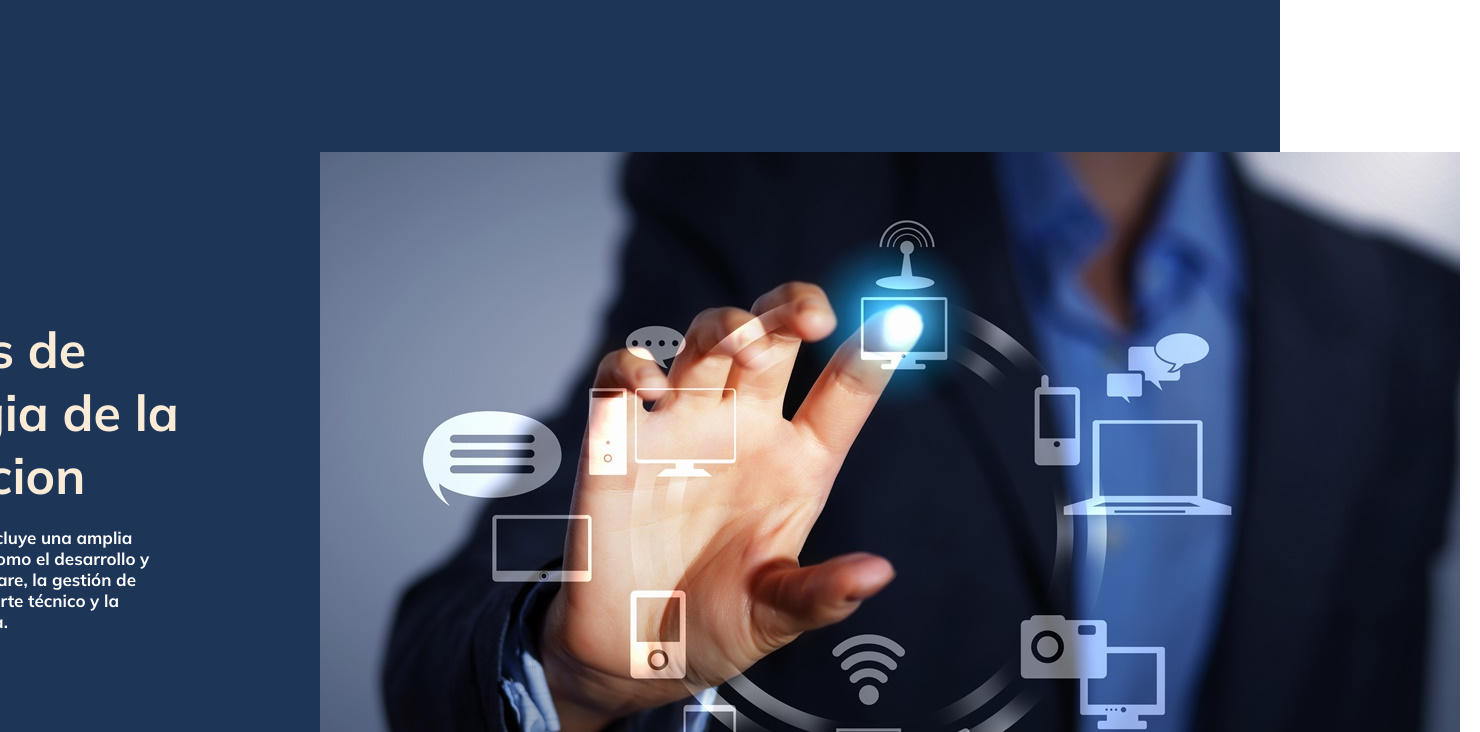
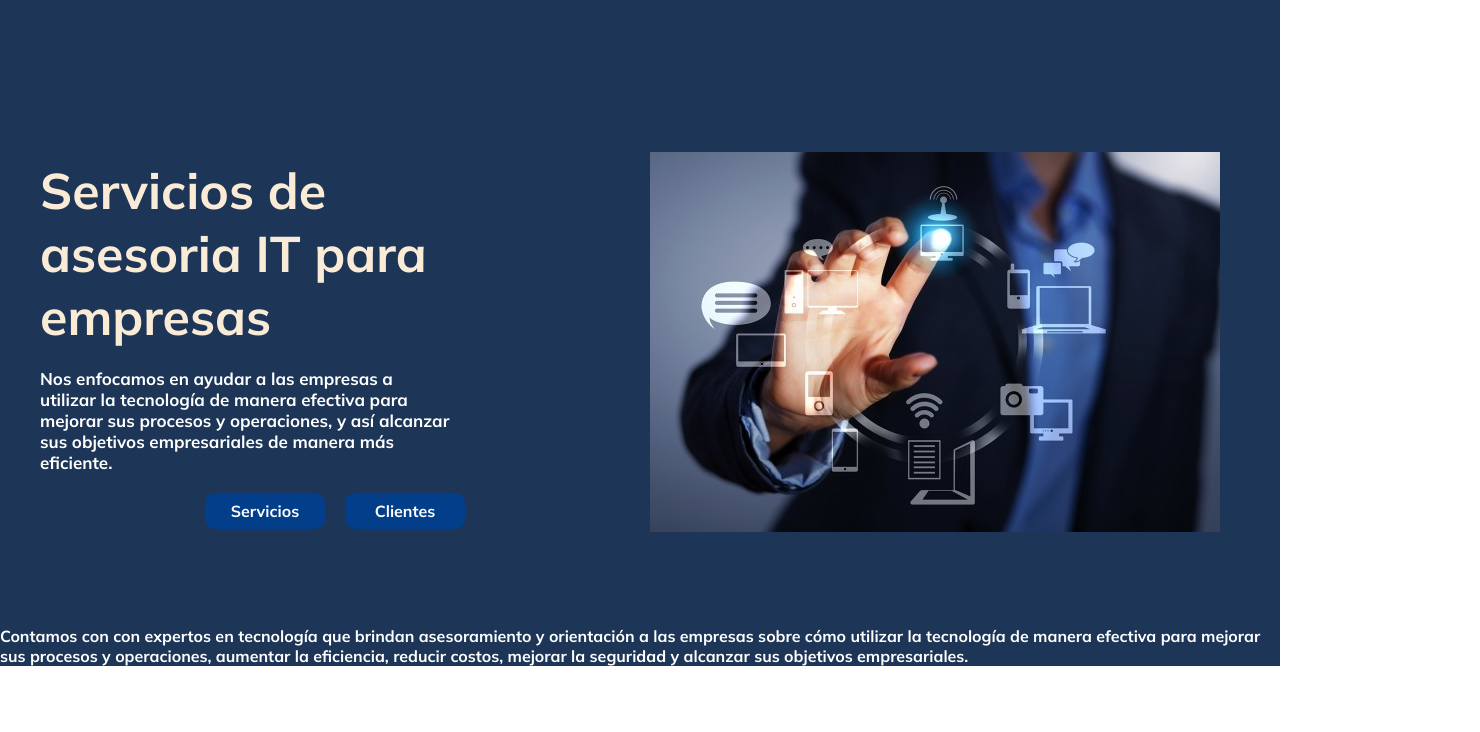
Before and after one commit to CamilaLBraga/Project-landing, a plain HTML site: page index.html in a window 1280 px wide. Shown: the part 68-800 px from the top of the page, 1480 px wide, since content can reach past the window. Drawn offline with Linux system fonts and the light colour scheme.

Commit message:
actualizacion

```diff
--- a/index.html
+++ b/index.html
@@ -27,18 +27,31 @@
         <section id="hero">
             <div class="hero-info">
                 <h1>
-                    Servicios de tecnologia de la Informacion
+                    Servicios de asesoria IT para empresas
                 </h1>
-                <p>Que es un servicio IT? Incluye una amplia variedad de funciones, como el desarrollo y mantenimiento de software, la gestión de redes y sistemas, el soporte técnico y la consultoría de tecnología.</p>
+                <p>
+                    Nos enfocamos en ayudar a las empresas a utilizar la tecnología de manera efectiva para mejorar sus procesos y operaciones, y así alcanzar sus objetivos empresariales de manera más eficiente.
+                </p>
+                <div class="button">
                 <a href="#">Servicios</a>
                 <a href="#">Clientes</a>
+                </div>
+
             </div>
             <div class="hero-img">
-                <img src="./Image/servicios-it-corporativos.jpg" alt="Image">
+                <img src="./Image/servicios-it-corporativos (1).jpg" alt="Image">
 
             </div>
 
         </section>
+
+        <section id="p-info">
+            <div class="p-info-text">
+                <p>
+                    Contamos con con expertos en tecnología que brindan asesoramiento y orientación a las empresas sobre cómo utilizar la tecnología de manera efectiva para mejorar sus procesos y operaciones, aumentar la eficiencia, reducir costos, mejorar la seguridad y alcanzar sus objetivos empresariales.
+                </p>
+            </div>
+        </section>
     </main>
 </body>
 </html>
--- a/style.css
+++ b/style.css
@@ -99,14 +99,20 @@ color: antiquewhite;
   color: white;
 }
 
-.hero-info a{
-  color: aliceblue;
+.button{
+  display: flex;
+  justify-content: center;
+  text-align: center;
+  gap: 20px;
+}
+
+.button a{
+  color: white;
   background-color: #023e8a;
   width: 120px;
-  padding: 8px 0;
+  padding: 8px 0px;
   border-radius: 10px;
-  font-size: 18px;
-  text-align: center;
+  font-size: 16px;
 }
 
 .hero-img{
@@ -115,3 +121,16 @@ color: antiquewhite;
   justify-content: center;
   gap: 20px;
 }
+
+#p-info {
+ align-items: center;
+ justify-content: center;
+ display: flex;
+}
+
+.p-info-text {
+  align-items: center;
+  justify-content: center;
+  display: flex;
+
+}
```
Also changed, not shown: Image/servicios-it-corporativos (1).jpg (added), Image/servicios-it-corporativos (2).jpg (added).
